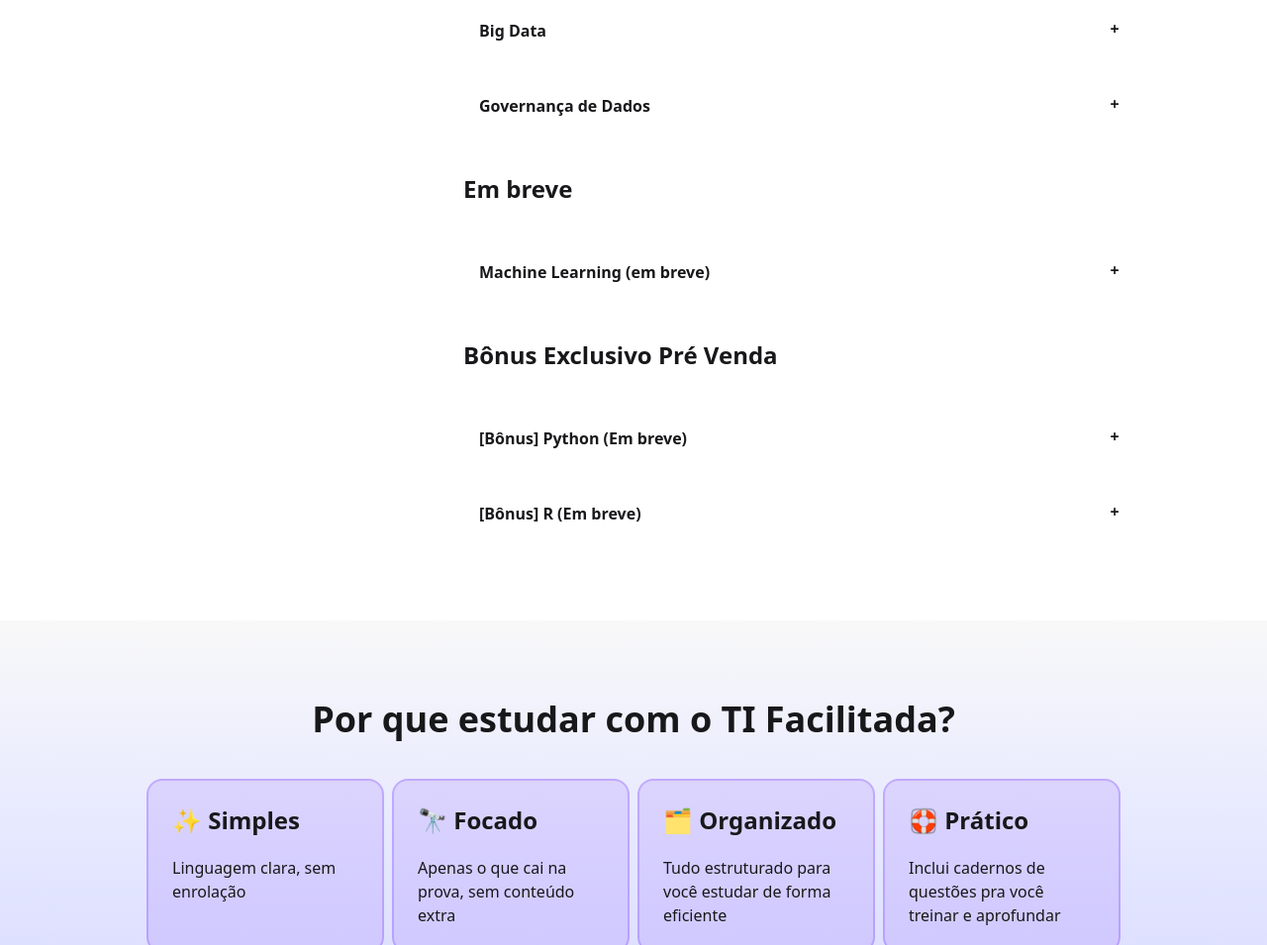
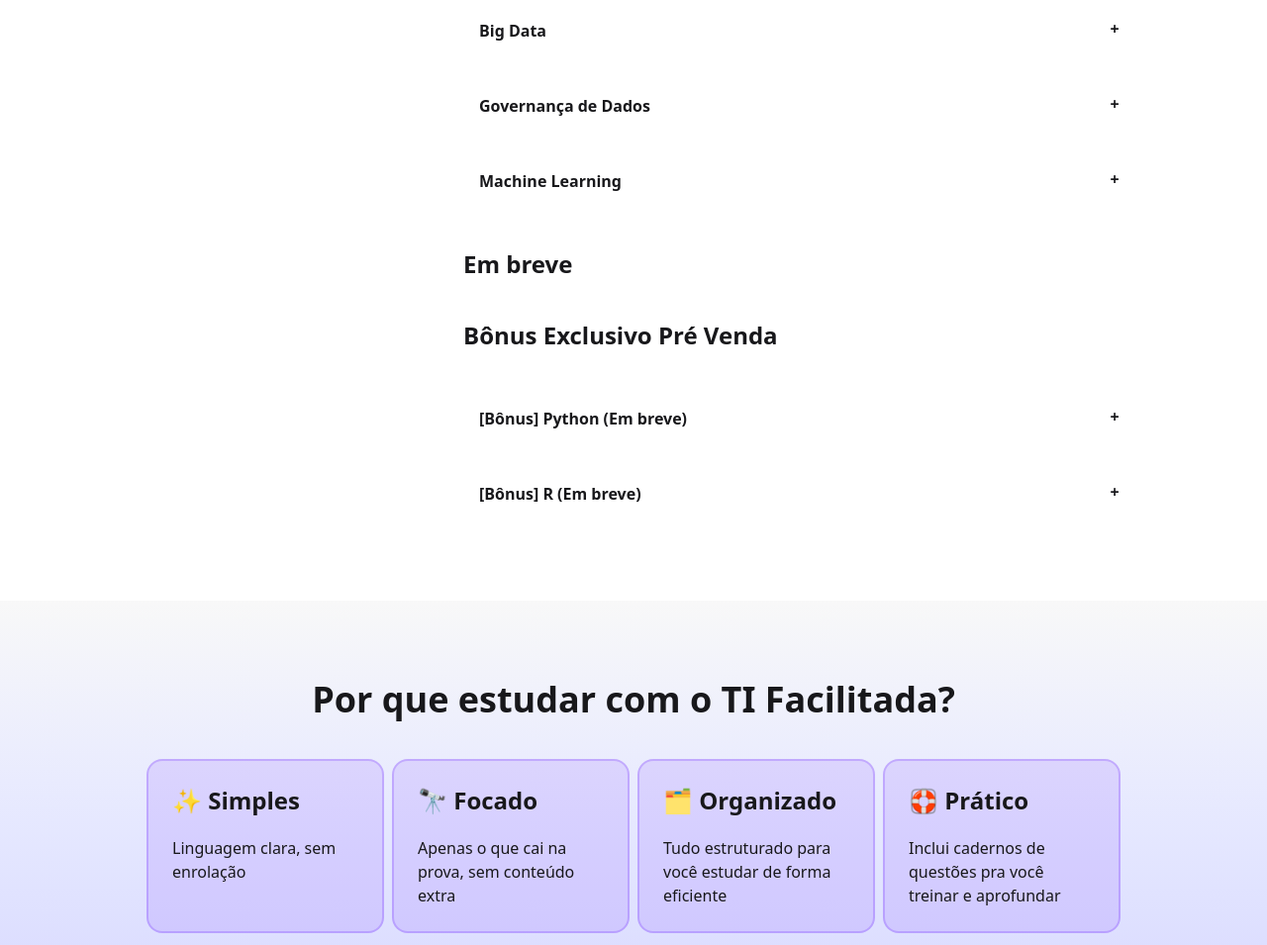
Before and after one commit to klucass/tifacilitada-site, an Astro site: page /materiais/fluencia-em-dados in a window 1280 px wide. Shown: the part 1120-2075 px from the top of the page at 99% size. Built offline with nearby package versions, Linux system fonts and the light colour scheme; Astro itself is replaced by a stand-in of ours.

Commit message:
Atualiza aula

```diff
--- a/src/pages/materiais/fluencia-em-dados.astro
+++ b/src/pages/materiais/fluencia-em-dados.astro
@@ -139,10 +139,8 @@ import capa from "../../data/capas/fluencia-em-dados.png";
             </ul>
           </div>
         </div>
-        <p class="my-10 font-bold text-2xl">Em breve</p>
-
         <div tabindex="0" class="collapse collapse-plus bg-base-100 mb-5">
-          <div class="collapse-title font-semibold">Machine Learning (em breve)</div>
+          <div class="collapse-title font-semibold">Machine Learning</div>
           <div class="collapse-content text-sm">
             <ul>
               <li>Algoritmos Supervisionados</li>
@@ -155,6 +153,8 @@ import capa from "../../data/capas/fluencia-em-dados.png";
             </ul>
           </div>
         </div>
+        <p class="my-10 font-bold text-2xl">Em breve</p>
+
         <p class="my-10 font-bold text-2xl">Bônus Exclusivo Pré Venda</p>
 
         <div tabindex="0" class="collapse collapse-plus bg-base-100 mb-5">
```
